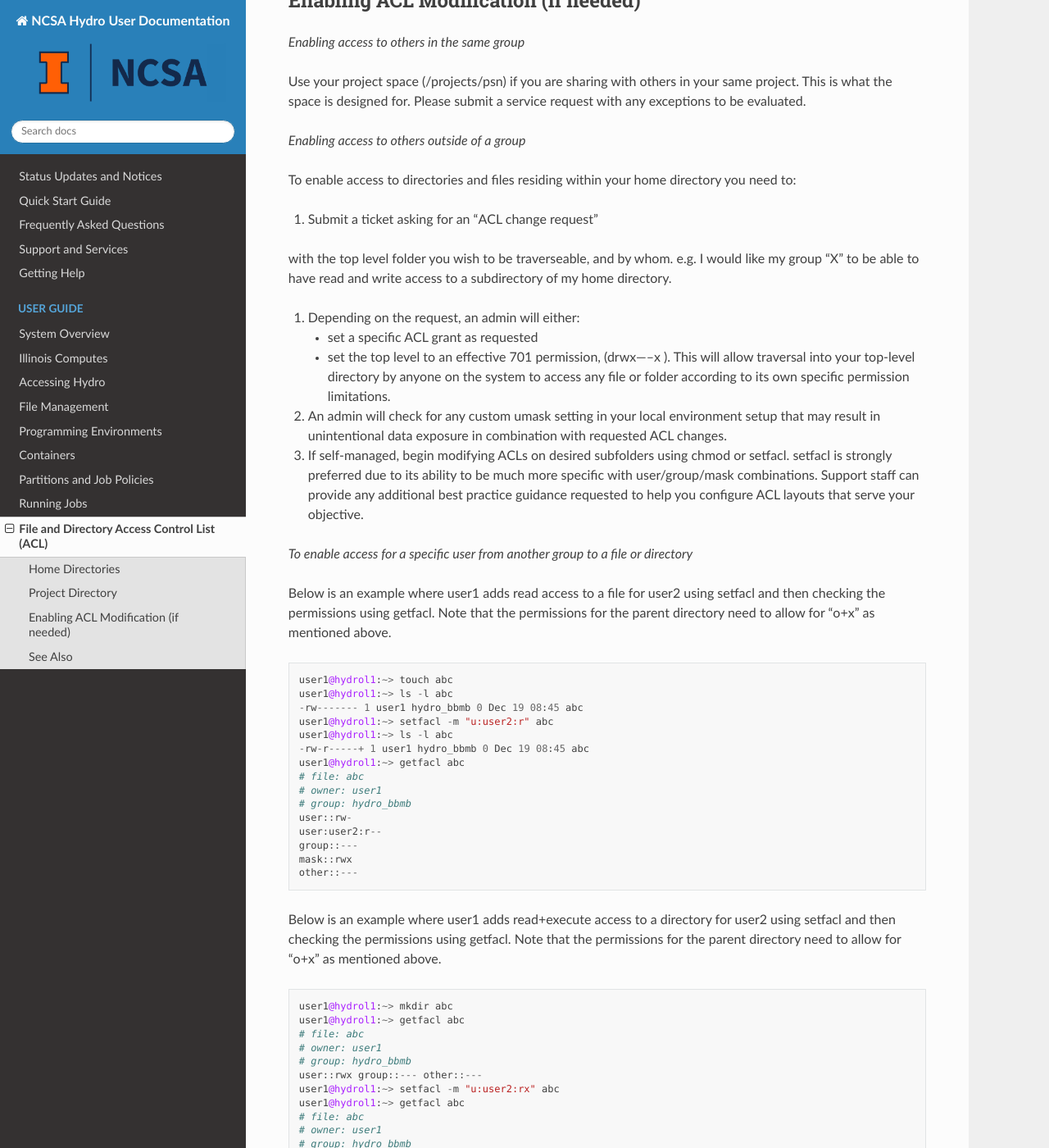
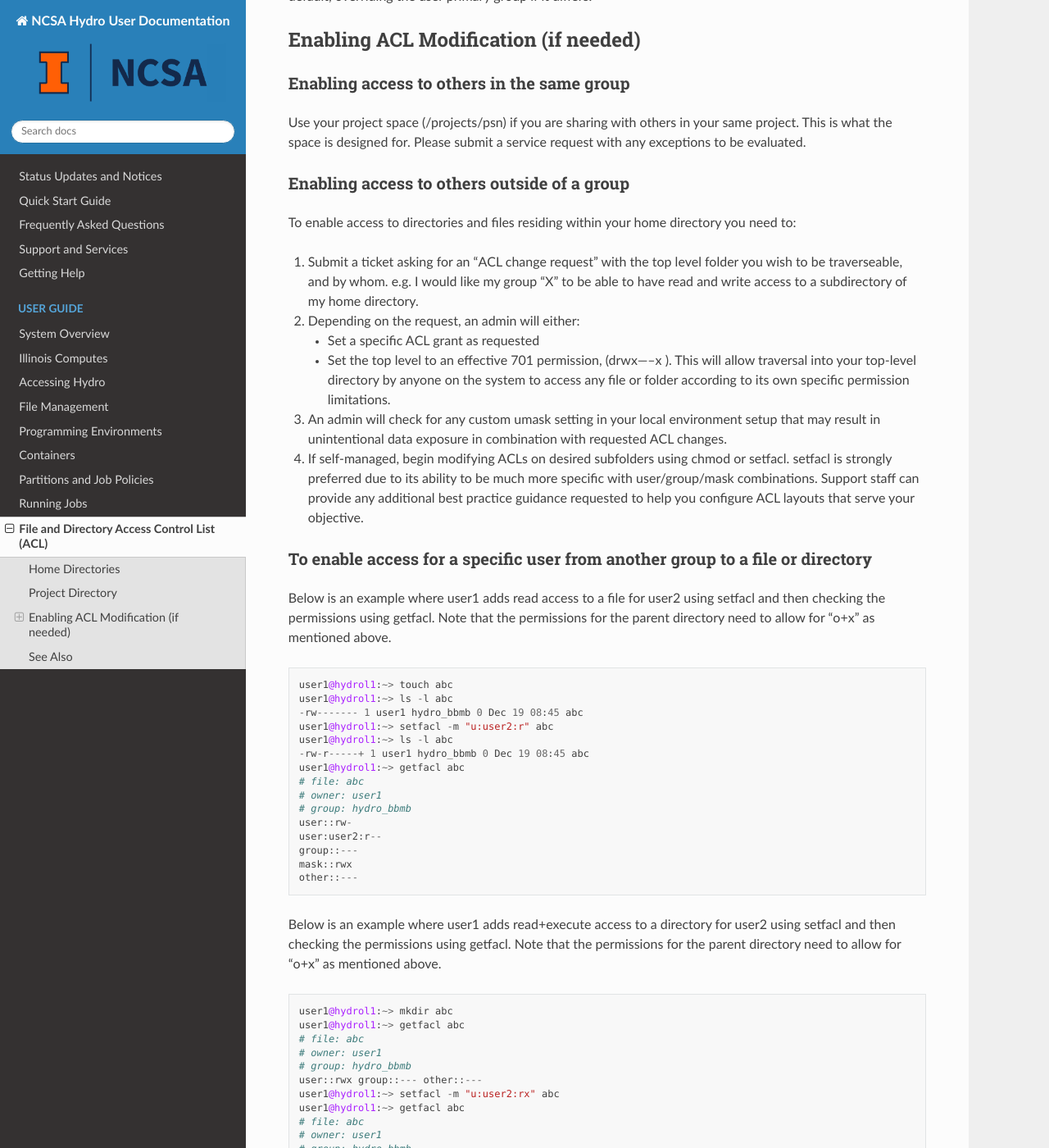
Before and after one commit to ncsa/hydro_documentation, a Sphinx documentation site: the page built from docs/source/user-guide/acl.rst, in a window 1280 px wide and 1400 px high, scrolled down 1156 px. Shown: the whole window at 82% size. Built offline with Sphinx 7.4.7 and the Read the Docs theme 2.0.0, drawn with Linux system fonts in a browser that asks for light colours; some of the changed lines change nothing that is shown; some of the changed text lies outside the part shown.

Commit message:
Update acl.rst editorial changes

```diff
--- a/docs/source/user-guide/acl.rst
+++ b/docs/source/user-guide/acl.rst
@@ -3,25 +3,19 @@
 File and Directory Access Control List (ACL)
 ============================================
 
-Default ownership and permissions are modified to address the issue of
-unintentional overly broad grants of directory permissions.
+Default ownership and permissions are modified to address the issue of unintentional overly broad grants of directory permissions.
 
-Filesystem ACL change restriction defaults
+Filesystem ACL change restriction defaults:
 
--  Default ACL for new file creation is 600 instead of 644 (**default
-   umask changing from 022 to 077**)
--  All **top level folders will not permit ACL changes by users** (home,
-   projects)
--  Though ACL expansion of subfolders isn't permitted by default, a
-   **service request can be made to enable either ACL self management or
-   a specific ACL change enabled by administrators**.
--  Recommended practice:
+-  Default ACL for new file creation is 600 instead of 644 (**default umask changing from 022 to 077**).
+-  All **top level folders will not permit ACL changes by users** (home, projects).
+-  Though ACL expansion of subfolders isn't permitted by default, a **service request can be made to enable either ACL self management or a specific ACL change enabled by administrators**.
 
-   -  Use projects directory to share within project account members.
-   -  Expand access only to *what* you intend to *whom* you intend.
-      chmod is allowed, but setfacl is preferred.
-   -  Periodically review your file and folder permissions (getfacl
-      shows all extended attributes)
+Recommended practice:
+
+-  Use projects directory to share within project account members.
+-  Expand access only to *what* you intend to *whom* you intend. chmod is allowed, but setfacl is preferred.
+-  Periodically review your file and folder permissions (getfacl shows all extended attributes).
 
 .. _acl-home-dir:
 
@@ -29,16 +23,12 @@
 ----------------
 
 Default home directories will have the following setting shown below.
-Note that root is both owner and group, and the '+' indicates additional
-attributes are present; in the example below, extended attributes for
-ACLs are enabled. Full ACL listing can be queried with the getfacl
-command as shown. Note: *The Posix representation of the top level
-directory ACL represents a "calculated effective mask" of 770
-(drwxrwx---+), because additional extended attributes grant rwx to
-another user, in this case, "username". This can be interpreted exactly
-like a mask of 700 for user username.*
+Note that root is both owner and group, and the '+' indicates additional attributes are present; in the example below, extended attributes for ACLs are enabled.
+Full ACL listing can be queried with the getfacl command as shown.
+Note: *The Posix representation of the top level directory ACL represents a "calculated effective mask" of 770 (drwxrwx---+), because additional extended attributes grant rwx to another user, in this case, "username".
+This can be interpreted exactly like a mask of 700 for user username.*
 
-::
+.. code-block::
 
    hydrol1:~> ls -ld ~
    drwxrwx---+ 113 root root 53248 Dec 18 13:39 /u/username
@@ -60,73 +50,44 @@
 Project Directory
 -----------------
 
-Project directories will have similar restrictions as home, with the
-exception that files here will be group accessible (will override
-umask). The respective project group will own files created in the
-project directory by default, overriding the user primary group if it
-differs.
+Project directories will have similar restrictions as home, with the exception that files here will be group accessible (will override umask).
+The respective project group will own files created in the project directory by default, overriding the user primary group if it differs.
 
 .. _enabling_acl:
 
 Enabling ACL Modification (if needed)
 -------------------------------------
 
-*Enabling access to others in the same group*
+Enabling access to others in the same group
+~~~~~~~~~~~~~~~~~~~~~~~~~~~~~~~~~~~~~~~~~~~~
 
-Use your project space (/projects/psn) if you are sharing with others in
-your same project. This is what the space is designed for. Please submit
-a service request with any exceptions to be evaluated.
+Use your project space (/projects/psn) if you are sharing with others in your same project.
+This is what the space is designed for.
+Please submit a service request with any exceptions to be evaluated.
 
-*Enabling access to others outside of a group*
+Enabling access to others outside of a group
+~~~~~~~~~~~~~~~~~~~~~~~~~~~~~~~~~~~~~~~~~~~~~
 
-To enable access to directories and files residing within your home
-directory you need to:
+To enable access to directories and files residing within your home directory you need to:
 
-#. Submit a ticket asking for an "ACL change request"
-
-
-
-..
-   `ACL service
-
-..
-   request <mailto:help%2Bhydro@ncsa.illinois.edu?       subject=Request%20for%20ACL%20change&body=%3CSUBSTITUTE_ALL_CAPS_TEXT%3E%0AAs%20part%20of%20this%20ACL%20change%20request%2C%20I%20understand%20and%20do %20not%20object%20to%20an%20administrator%20altering%20existing%20Posix%20ACLs%20from%20first-level%20directory%20contents%20(non-  recursive)%20by%20issuing%20a%20%22chmod%20og-  rwx%20%3CTOP_LEVEL_DIRECTORY%3E%2F*%22.%20Existing%20extended%20ACL%20attributes%20on%20directory%20contents%20are%20already%20presumed%20intentional%20 and%20will%20not%20be%20modified%20by%20the%20admin.%0AI%20%5B%20need%20%7C%20do%20not%20need%20%5D%20additional%20guidance%20on%20ACL%20management%20be st%20practices.%0A%0AOption%20A%3A%20(Please%20do%20it%20for%20me)%0AI%20am%20requesting%20ACL%20expansion%20to%20%3CDIRECTORY%3E%20to%20%3CUSER%2C%20GR OUP%2COTHER%3E%20with%20%3CR%7CW%7CX%3E%20permissions.%20(list%20full%20request)%0A...%0A%0AOption%20B%3A%20(Self-   Managed)%0AI'll%20manage%20my%20ACLs.%20Please%20enable%20traversal%20into%20%3CTOP_LEVEL_DIRECTORY%3E%20for%20me.%0AI%20understand%20that%20this%20will %20expose%20all%20data%20in%20my%20directory%20according%20to%20the%20permissions%20I%20grant%2C%20and%20I%20will%20take%20care%20not%20to%20grant%20unn ecessarily%20broad%20access.%0A>`__
-
-
-with the top level folder you wish to be traverseable, and by whom.
-e.g. I would like my group "X" to be able to have read and write
-access to a subdirectory of my home directory.
-
-..
-   The link includes a
-   template request.
+#. Submit a ticket asking for an "ACL change request" with the top level folder you wish to be traverseable, and by whom. e.g. I would like my group "X" to be able to have read and write access to a subdirectory of my home directory.
 
 #. Depending on the request, an admin will either:
 
-   -  set a specific ACL grant as requested
-   -  set the top level to an effective 701 permission, (drwx-----x ).
-      This will allow traversal into your top-level directory by anyone
-      on the system to access any file or folder according to its own
-      specific permission limitations.
+   -  Set a specific ACL grant as requested
+   -  Set the top level to an effective 701 permission, (drwx-----x ). This will allow traversal into your top-level directory by anyone on the system to access any file or folder according to its own specific permission limitations.
 
-#. An admin will check for any custom umask setting in your local
-   environment setup that may result in unintentional data exposure in
-   combination with requested ACL changes.
-#. If self-managed, begin modifying ACLs on desired subfolders using
-   chmod or setfacl. setfacl is strongly preferred due to its ability to
-   be much more specific with user/group/mask combinations. Support
-   staff can provide any additional best practice guidance requested to
-   help you configure ACL layouts that serve your objective.
+#. An admin will check for any custom umask setting in your local environment setup that may result in unintentional data exposure in combination with requested ACL changes.
 
-*To enable access for a specific user from another group to a file or
-directory*
+#. If self-managed, begin modifying ACLs on desired subfolders using chmod or setfacl. setfacl is strongly preferred due to its ability to be much more specific with user/group/mask combinations. Support staff can provide any additional best practice guidance requested to help you configure ACL layouts that serve your objective.
 
-Below is an example where user1 adds read access to a file for user2
-using setfacl and then checking the permissions using getfacl. Note that
-the permissions for the parent directory need to allow for "o+x" as
-mentioned above.
+To enable access for a specific user from another group to a file or directory
+~~~~~~~~~~~~~~~~~~~~~~~~~~~~~~~~~~~~~~~~~~~~~~~~~~~~~~~~~~~~~~~~~~~~~~~~~~~~~~~~~
 
-::
+Below is an example where user1 adds read access to a file for user2 using setfacl and then checking the permissions using getfacl.
+Note that the permissions for the parent directory need to allow for "o+x" as mentioned above.
+
+.. code-block::
 
    user1@hydrol1:~> touch abc
    user1@hydrol1:~> ls -l abc
@@ -144,13 +105,10 @@
    mask::rwx
    other::---
 
+Below is an example where user1 adds read+execute access to a directory for user2 using setfacl and then checking the permissions using getfacl.
+Note that the permissions for the parent directory need to allow for "o+x" as mentioned above.
 
-Below is an example where user1 adds read+execute access to a directory
-for user2 using setfacl and then checking the permissions using getfacl.
-Note that the permissions for the parent directory need to allow for
-"o+x" as mentioned above.
-
-::
+.. code-block::
 
    user1@hydrol1:~> mkdir abc
    user1@hydrol1:~> getfacl abc
@@ -171,13 +129,11 @@
    user1@hydrol1:~>ls -ld abc
    drwxr-x---+ 2 gbauer hydro_bbmb 4096 Dec 19 09:13 abc
 
-
 See Also
 --------
 
-`getfacl(1) <https://linux.die.net/man/1/getfacl>`__
+`getfacl(1) - Linux man page <https://linux.die.net/man/1/getfacl>`_
 
-`setfacl(1) <https://linux.die.net/man/1/setfacl>`__
+`setfacl(1) - Linux man page <https://linux.die.net/man/1/setfacl>`_
 
-`Access Control
-Lists <https://wiki.archlinux.org/index.php/Access_Control_Lists>`__
+`Arch Linux - Access Control Lists <https://wiki.archlinux.org/index.php/Access_Control_Lists>`_
```
